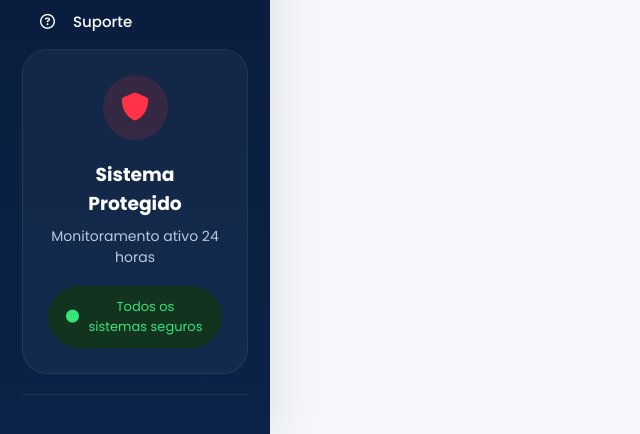
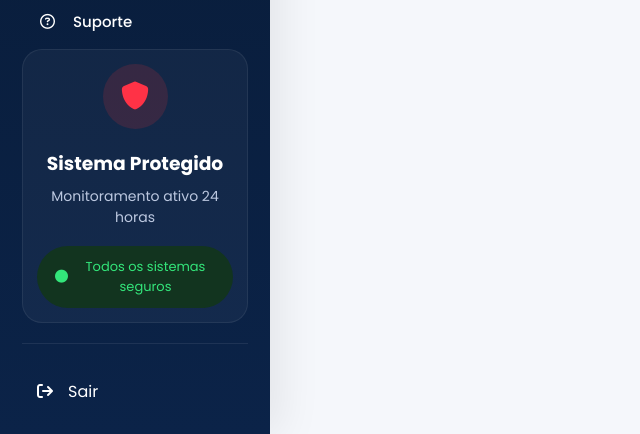
Before and after one commit to EirilarProtection/antifraude, a Flask app: page /dashboard in a window 1280 px wide. Shown: the part 668-1102 px from the top of the page, without its empty margins (0-640 px from the left). Run offline with Flask 3, Linux system fonts and the light colour scheme; the visitor is signed in with stand-in values (Sample User, id 1); data that the repository does not hold is empty; some libraries are stand-ins or nearby versions.

Commit message:
Update dashboard.html

```diff
--- a/templates/dashboard.html
+++ b/templates/dashboard.html
@@ -187,22 +187,19 @@ border-radius:50%;
 
 margin-top:auto;
 
-padding:25px;
-
-border-radius:25px;
+padding:14px;
+
+border-radius:20px;
 
 background:
-
 rgba(255,255,255,.04);
 
 border:
-
 1px solid rgba(255,255,255,.07);
 
 text-align:center;
 
 }
-
 
 .secure-icon{
 
@@ -320,9 +317,12 @@ rgba(255,255,255,.05);
 /* MAIN */
 
 .main{
-    margin-left:270px;
-    width:100%;
-    padding:30px;
+
+margin-left:270px;
+
+width:calc(100% - 270px);
+
+padding:20px 25px;
 
 }
 
```
